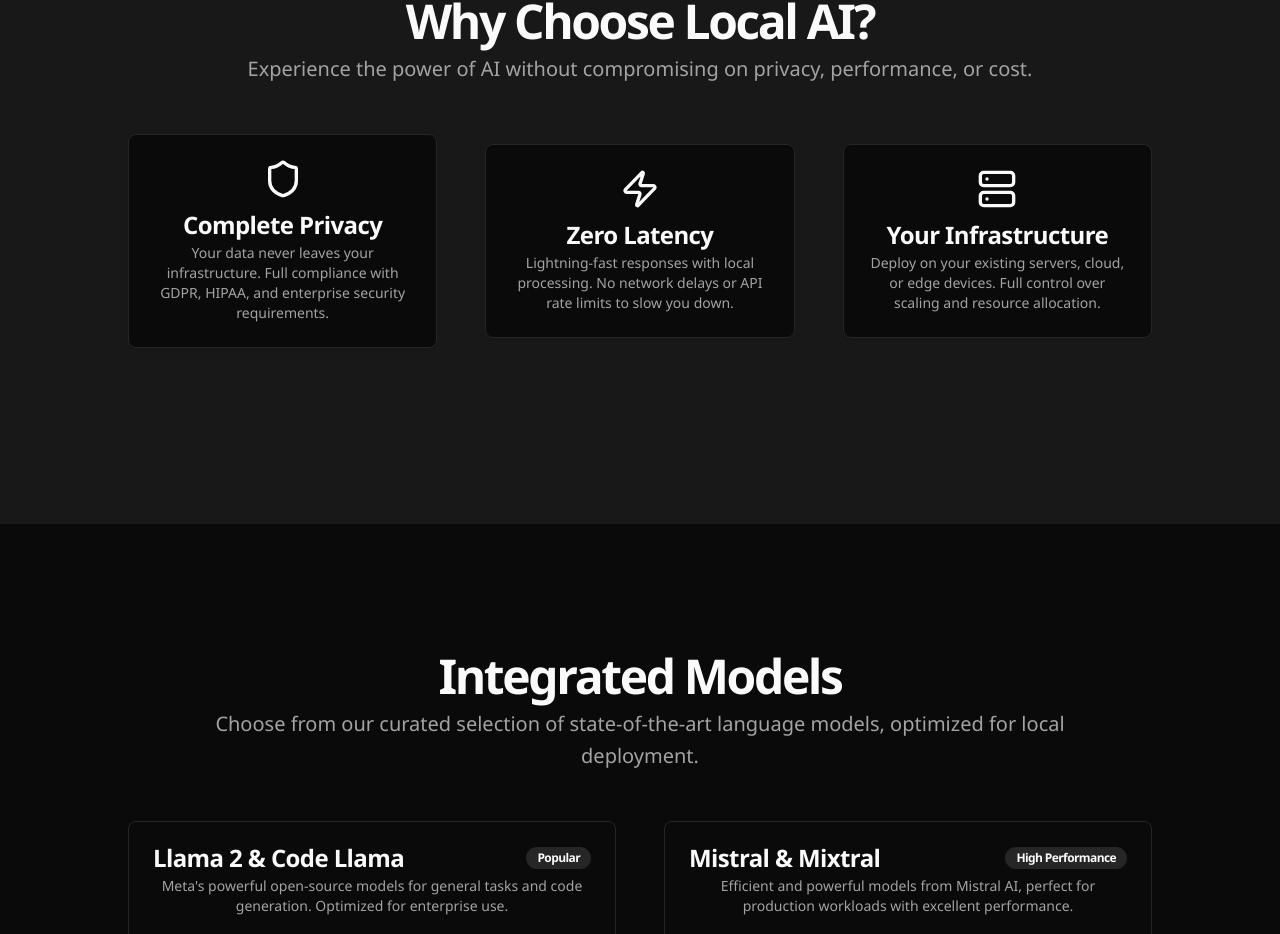
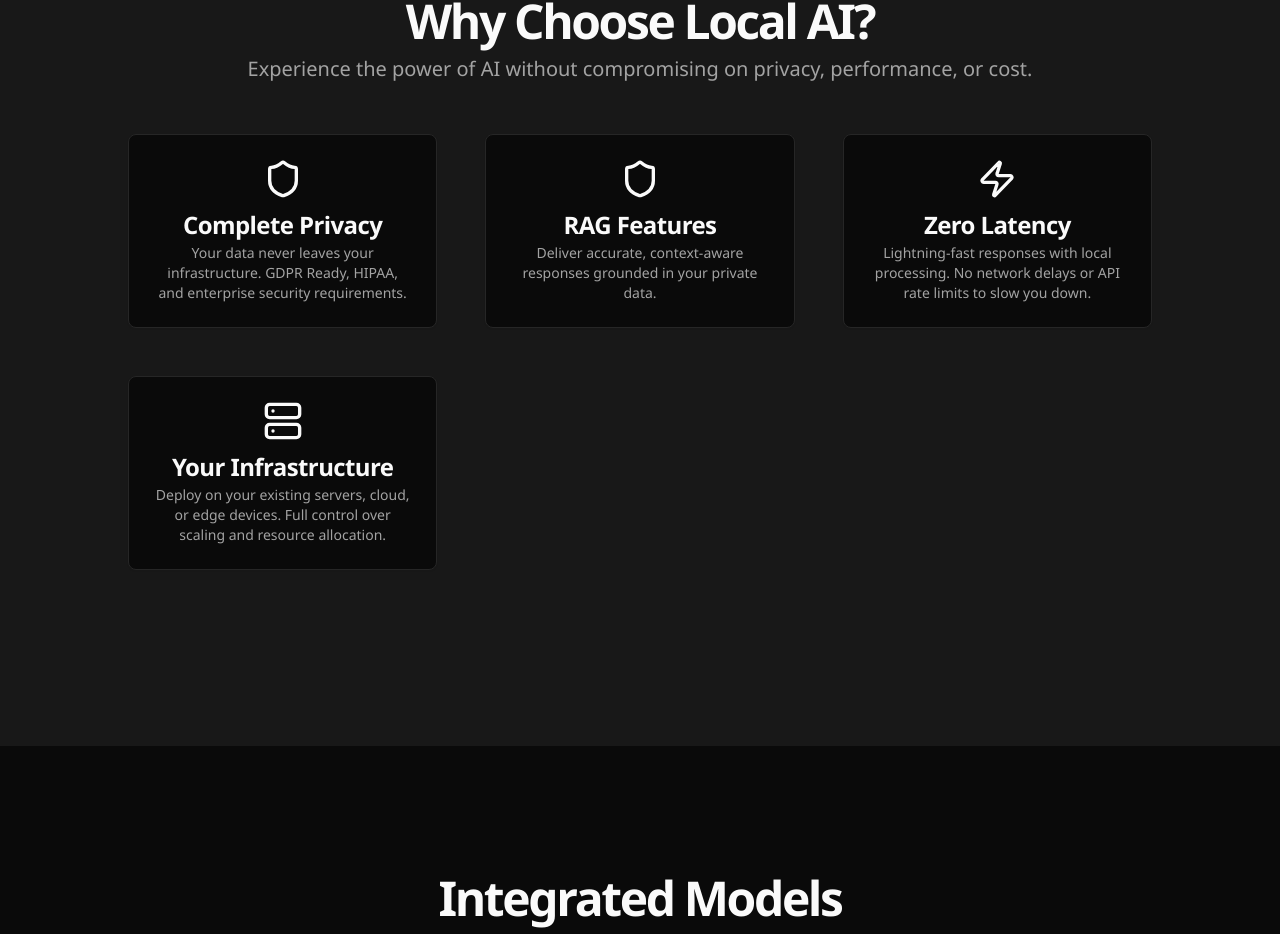
Before and after one commit to SnapThink/Website-, a Next.js app: page / in a window 1280 px wide. Shown: the part 787-1721 px from the top of the page. Built offline with nearby package versions, Linux system fonts and the light colour scheme.

Commit message:
Update page.tsx

```diff
--- a/app/page.tsx
+++ b/app/page.tsx
@@ -84,16 +84,26 @@ export default function HomePage() {
             </div>
             <div className="mx-auto grid max-w-5xl items-center gap-6 py-12 lg:grid-cols-3 lg:gap-12 text-center">
 
-        <Card>
+          <Card>
             <CardHeader className="text-center">
             <Shield className="h-10 w-10 mb-2 text-primary mx-auto" />
             <CardTitle>Complete Privacy</CardTitle>
             <CardDescription>
-             Your data never leaves your infrastructure. Full compliance with GDPR, HIPAA, and enterprise
+             Your data never leaves your infrastructure. GDPR Ready, HIPAA, and enterprise
                     security requirements.
             </CardDescription>
             </CardHeader>
-        </Card>
+          </Card>
+
+          <Card>
+            <CardHeader className="text-center">
+            <Shield className="h-10 w-10 mb-2 text-primary mx-auto" />
+            <CardTitle>RAG Features</CardTitle>
+            <CardDescription>
+             Deliver accurate, context-aware responses grounded in your private data.
+            </CardDescription>
+            </CardHeader>
+          </Card>
 
               <Card>
                 <CardHeader>
```
